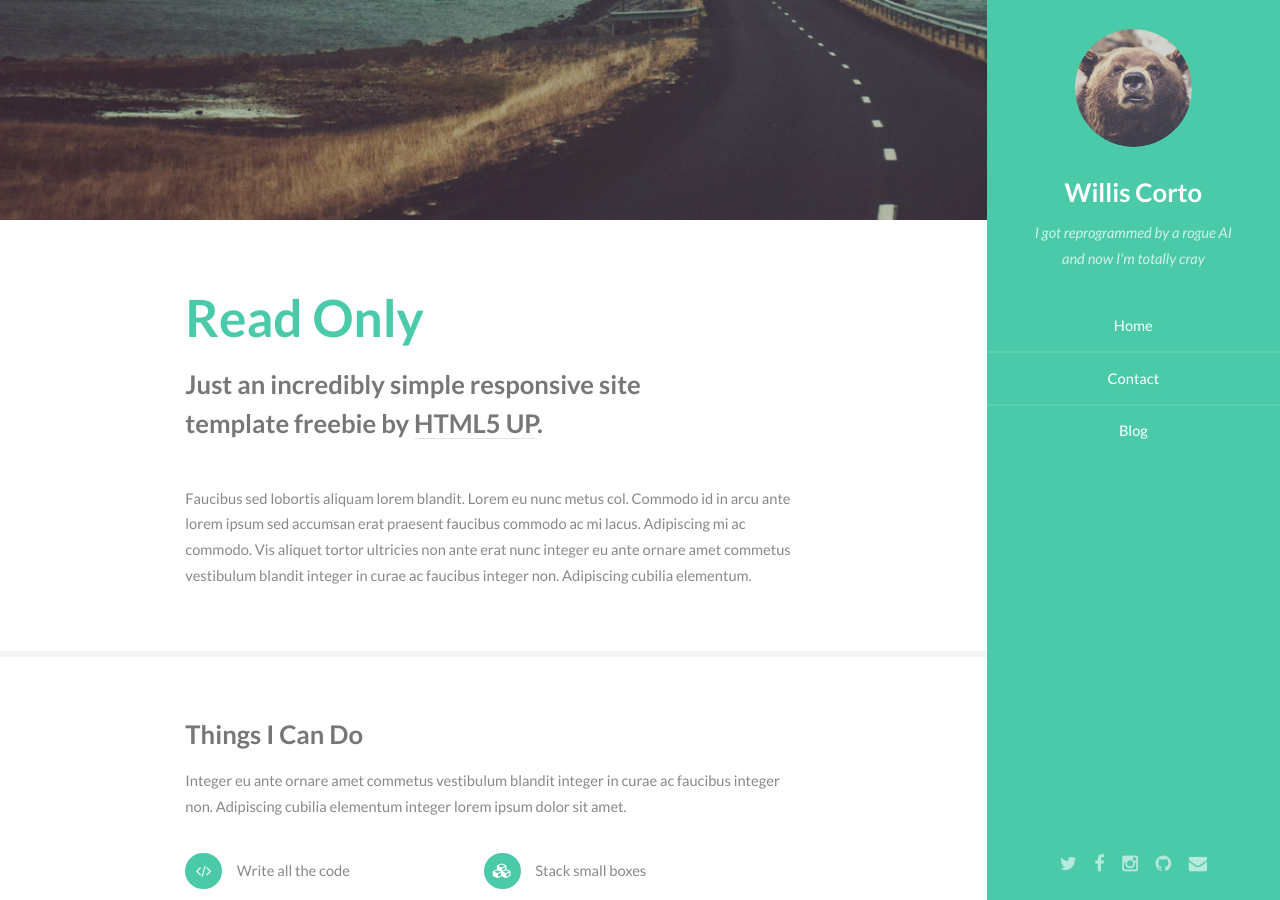
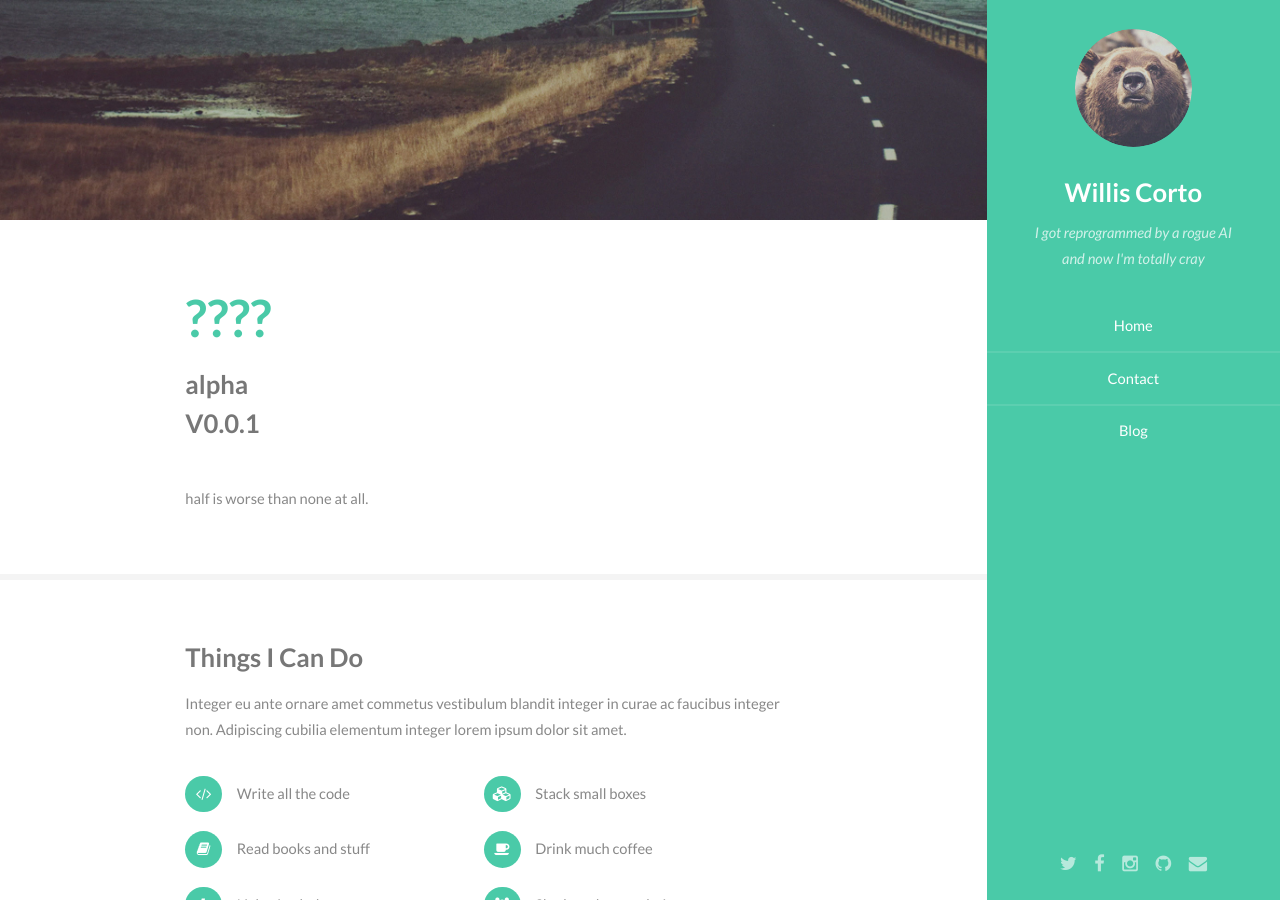
Before and after one commit to luojia-nan/luojia-nan.github.io, a Jekyll site: the page built from index.html, in a window 1280 px wide and 900 px high. Built offline with Jekyll 4.4.1, drawn with Linux system fonts in a browser that asks for light colours.

Commit message:
test go 3

```diff
--- a/_config.yml
+++ b/_config.yml
@@ -3,7 +3,7 @@ title: nan
 email: your-email@domain.com
 description: > # this means to ignore newlines until "baseurl:"
   Keep Hungry Keep Foolish
-baseurl: "/luojia-nan" # the subpath of your site, e.g. /blog/
+baseurl: "/" # the subpath of your site, e.g. /blog/
 url: "https://luojia-nan.github.io" # the base hostname & protocol for your site
 twitter_username: null
 github_username:  null
--- a/index.html
+++ b/index.html
@@ -8,11 +8,11 @@ layout: default
     <section id="one">
         <div class="container">
             <header class="major">
-                <h2>Read Only</h2>
-                <p>Just an incredibly simple responsive site<br />
-                template freebie by <a href="http://html5up.net">HTML5 UP</a>.</p>
+                <h2>????</h2>
+                <p>alpha<br />
+                V0.0.1</p>
             </header>
-            <p>Faucibus sed lobortis aliquam lorem blandit. Lorem eu nunc metus col. Commodo id in arcu ante lorem ipsum sed accumsan erat praesent faucibus commodo ac mi lacus. Adipiscing mi ac commodo. Vis aliquet tortor ultricies non ante erat nunc integer eu ante ornare amet commetus vestibulum blandit integer in curae ac faucibus integer non. Adipiscing cubilia elementum.</p>
+            <p>half is worse than none at all.</p>
         </div>
     </section>
 
```
